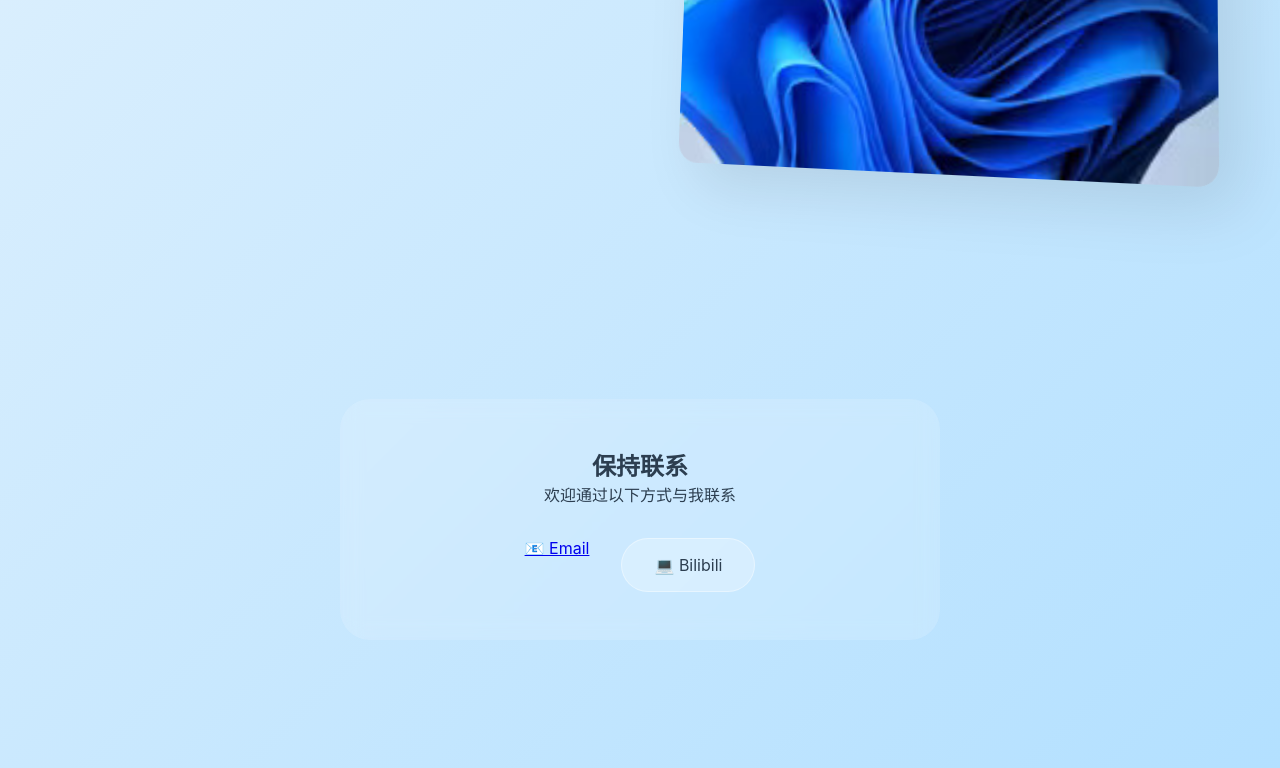
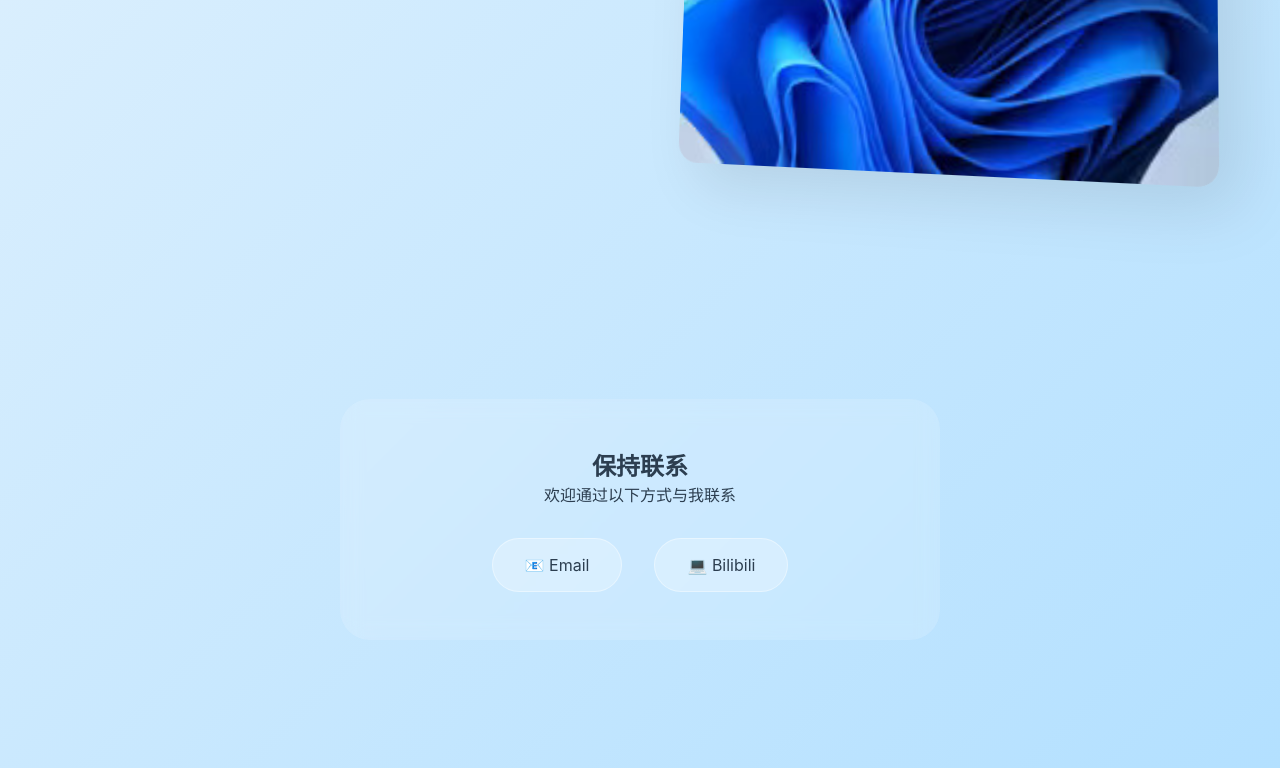
Before and after one commit to SYSTEM-CMD-win11/MyPage-new, a plain HTML site: page index.html in a window 1280 px wide. Shown: the part 529-1297 px from the top of the page. Drawn offline with Linux system fonts and the light colour scheme.

Commit message:
Update index.html
再改！

```diff
--- a/index.html
+++ b/index.html
@@ -246,7 +246,7 @@
                 <h2>保持联系</h2>
                 <p>欢迎通过以下方式与我联系</p>
                 <div class="contact-links">
-                    <a href="contact.html">
+                    <a href="contact.html" class="contact-link">
                         📧 Email
                     </a>
                     <a href="https://space.bilibili.com/678399556" target="_blank" class="contact-link">
```
